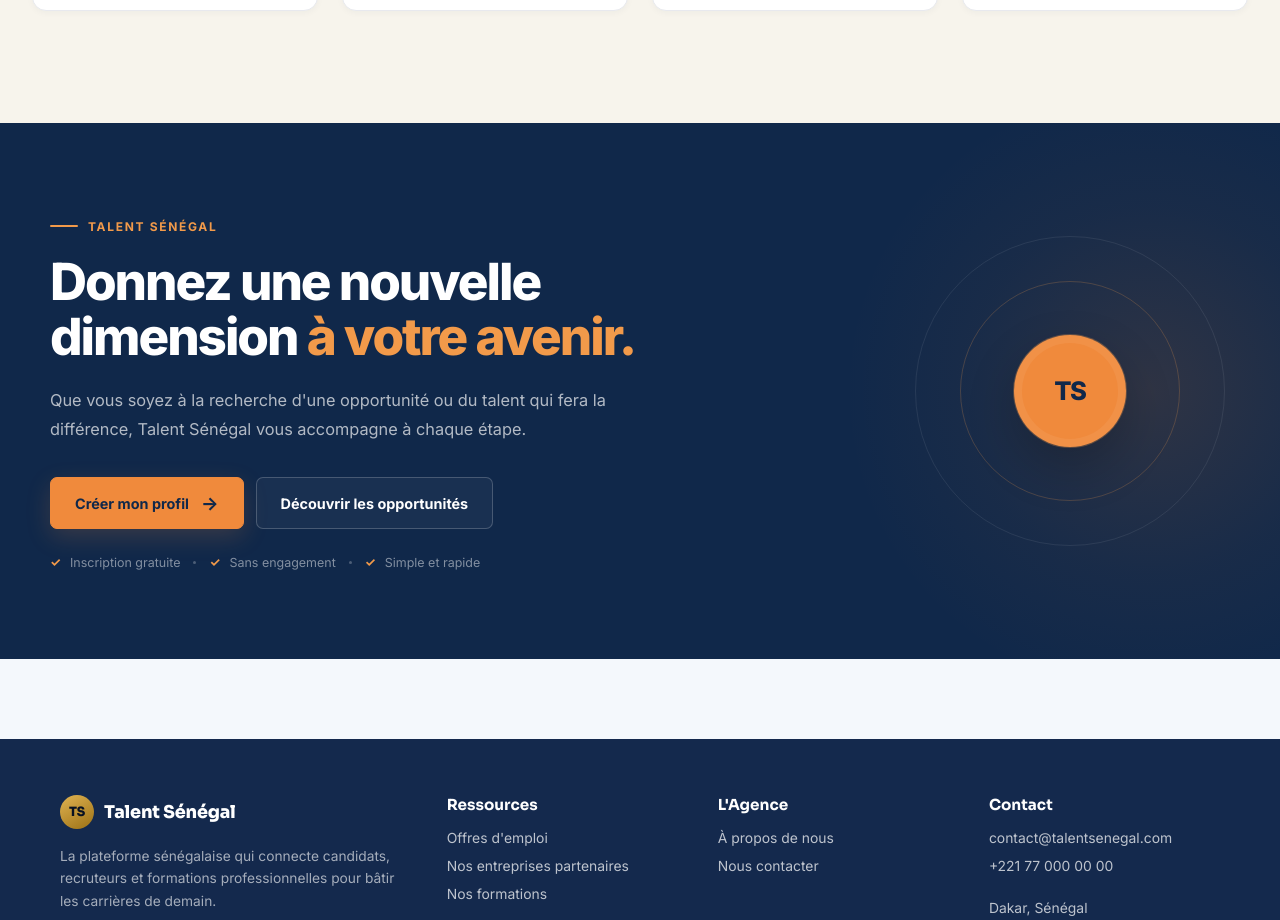
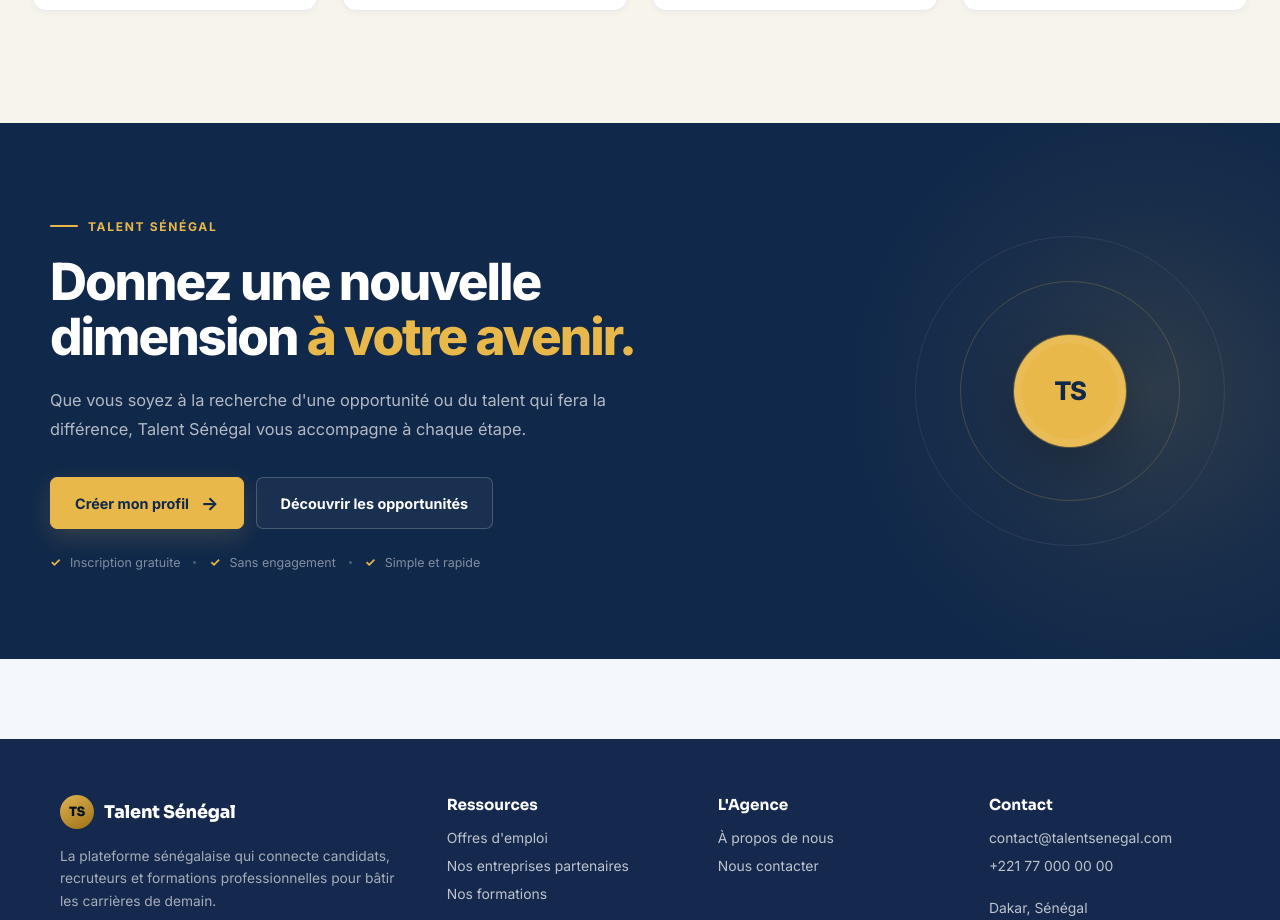
Before and after one commit to Christian190300/teranga-frontend, a React (Vite) app: page / in a window 1280 px wide. Shown: the part 1340-2260 px from the top of the page. Built offline with nearby package versions, Linux system fonts and the light colour scheme; no server answers.

Commit message:
home page

```diff
--- a/src/components/home/finalCta.css
+++ b/src/components/home/finalCta.css
@@ -31,22 +31,28 @@
     border-radius: 50%;
     background: radial-gradient(
             circle,
-            rgba(239, 126, 34, 0.14) 0%,
-            rgba(239, 126, 34, 0.04) 42%,
+            rgba(232, 184, 75, 0.14) 0%,
+            rgba(232, 184, 75, 0.04) 42%,
             transparent 70%
     );
     pointer-events: none;
     z-index: -1;
 }
 
+/* ------------------------------------------------------------------
+   CONTAINER
+------------------------------------------------------------------- */
+
 .final-cta__container {
     position: relative;
     max-width: 1180px;
     min-height: 360px;
     margin: 0 auto;
+
     display: flex;
     align-items: center;
     justify-content: space-between;
+
     gap: 80px;
 }
 
@@ -54,10 +60,15 @@
     max-width: 720px;
 }
 
+/* ------------------------------------------------------------------
+   EYEBROW
+------------------------------------------------------------------- */
+
 .final-cta__eyebrow {
     display: inline-flex;
     align-items: center;
     gap: 10px;
+
     margin-bottom: 20px;
 
     font-family: "Inter", -apple-system, BlinkMacSystemFont, sans-serif;
@@ -65,18 +76,25 @@
     font-weight: 700;
     letter-spacing: 0.14em;
     text-transform: uppercase;
-    color: #f29a4a;
+
+    color: #e8b84b;
 }
 
 .final-cta__eyebrow-line {
     width: 28px;
     height: 2px;
-    background: #f29a4a;
+
+    background: #e8b84b;
     border-radius: 999px;
 }
 
+/* ------------------------------------------------------------------
+   TITLE
+------------------------------------------------------------------- */
+
 .final-cta__title {
     max-width: 680px;
+
     margin: 0 0 22px;
 
     font-family: "Inter", -apple-system, BlinkMacSystemFont, sans-serif;
@@ -84,44 +102,61 @@
     font-weight: 800;
     line-height: 1.08;
     letter-spacing: -0.04em;
+
     color: #ffffff;
 }
 
 .final-cta__title span {
-    color: #f29a4a;
+    color: #e8b84b;
 }
+
+/* ------------------------------------------------------------------
+   TEXT
+------------------------------------------------------------------- */
 
 .final-cta__text {
     max-width: 610px;
+
     margin: 0 0 34px;
 
     font-family: "Inter", -apple-system, BlinkMacSystemFont, sans-serif;
     font-size: 1.02rem;
     line-height: 1.75;
+
     color: rgba(255, 255, 255, 0.68);
 }
+
+/* ------------------------------------------------------------------
+   ACTIONS
+------------------------------------------------------------------- */
 
 .final-cta__actions {
     display: flex;
     align-items: center;
+    flex-wrap: wrap;
+
     gap: 12px;
-    flex-wrap: wrap;
+
     margin-bottom: 26px;
 }
 
 .final-cta__btn {
     min-height: 52px;
+
     display: inline-flex;
     align-items: center;
     justify-content: center;
+
     gap: 12px;
 
     padding: 0 24px;
+
     border-radius: 7px;
 
     font-family: "Inter", -apple-system, BlinkMacSystemFont, sans-serif;
     font-size: 0.9rem;
     font-weight: 700;
+
     text-decoration: none;
     white-space: nowrap;
 
@@ -132,23 +167,34 @@
             box-shadow 0.2s ease;
 }
 
+/* ------------------------------------------------------------------
+   PRIMARY BUTTON
+------------------------------------------------------------------- */
+
 .final-cta__btn--primary {
-    background: #f08a3c;
+    background: #e8b84b;
     color: #10284a;
-    border: 1px solid #f08a3c;
-    box-shadow: 0 8px 24px rgba(240, 138, 60, 0.18);
+
+    border: 1px solid #e8b84b;
+
+    box-shadow:
+            0 8px 24px rgba(232, 184, 75, 0.18);
 }
 
 .final-cta__btn--primary:hover {
-    background: #f59d59;
-    border-color: #f59d59;
+    background: #f0c766;
+    border-color: #f0c766;
+
     transform: translateY(-2px);
-    box-shadow: 0 12px 28px rgba(240, 138, 60, 0.25);
+
+    box-shadow:
+            0 12px 28px rgba(232, 184, 75, 0.25);
 }
 
 .final-cta__btn-icon {
     font-size: 1.15rem;
     line-height: 1;
+
     transition: transform 0.2s ease;
 }
 
@@ -156,51 +202,71 @@
     transform: translateX(4px);
 }
 
+/* ------------------------------------------------------------------
+   SECONDARY BUTTON
+------------------------------------------------------------------- */
+
 .final-cta__btn--secondary {
     color: #ffffff;
+
     background: rgba(255, 255, 255, 0.04);
+
     border: 1px solid rgba(255, 255, 255, 0.2);
 }
 
 .final-cta__btn--secondary:hover {
     background: rgba(255, 255, 255, 0.09);
+
     border-color: rgba(255, 255, 255, 0.38);
+
     transform: translateY(-2px);
 }
+
+/* ------------------------------------------------------------------
+   TRUST / REASSURANCE
+------------------------------------------------------------------- */
 
 .final-cta__trust {
     display: flex;
     align-items: center;
     flex-wrap: wrap;
+
     gap: 9px;
 
     font-family: "Inter", -apple-system, BlinkMacSystemFont, sans-serif;
     font-size: 0.78rem;
+
     color: rgba(255, 255, 255, 0.48);
 }
 
 .final-cta__trust > span:not(.final-cta__separator) {
-    color: #f29a4a;
+    color: #e8b84b;
     font-weight: 700;
 }
 
 .final-cta__separator {
     width: 3px;
     height: 3px;
+
     border-radius: 50%;
+
     background: rgba(255, 255, 255, 0.25);
+
     margin: 0 4px;
 }
 
 /* ------------------------------------------------------------------
-   ÉLÉMENT VISUEL
+   VISUAL
 ------------------------------------------------------------------- */
 
 .final-cta__visual {
     position: relative;
+
     flex: 0 0 320px;
+
     width: 320px;
     height: 320px;
+
     display: flex;
     align-items: center;
     justify-content: center;
@@ -208,20 +274,29 @@
 
 .final-cta__circle {
     position: absolute;
+
     border-radius: 50%;
 }
+
+/* Outer circle */
 
 .final-cta__circle--outer {
     width: 310px;
     height: 310px;
+
     border: 1px solid rgba(255, 255, 255, 0.08);
 }
+
+/* Middle circle */
 
 .final-cta__circle--middle {
     width: 220px;
     height: 220px;
-    border: 1px solid rgba(242, 154, 74, 0.22);
+
+    border: 1px solid rgba(232, 184, 75, 0.22);
 }
+
+/* Inner circle */
 
 .final-cta__circle--inner {
     width: 112px;
@@ -231,24 +306,27 @@
     align-items: center;
     justify-content: center;
 
-    background: #f08a3c;
+    background: #e8b84b;
+
     border: 8px solid rgba(255, 255, 255, 0.06);
 
     box-shadow:
-            0 0 0 1px rgba(242, 154, 74, 0.3),
+            0 0 0 1px rgba(232, 184, 75, 0.3),
             0 20px 50px rgba(0, 0, 0, 0.2);
 }
 
 .final-cta__circle--inner span {
     font-family: "Inter", -apple-system, BlinkMacSystemFont, sans-serif;
+
     font-size: 1.6rem;
     font-weight: 900;
     letter-spacing: -0.05em;
+
     color: #10284a;
 }
 
 /* ------------------------------------------------------------------
-   RESPONSIVE
+   TABLET
 ------------------------------------------------------------------- */
 
 @media (max-width: 900px) {
@@ -263,6 +341,7 @@
 
     .final-cta__visual {
         flex: 0 0 220px;
+
         width: 220px;
         height: 220px;
     }
@@ -287,6 +366,10 @@
     }
 }
 
+/* ------------------------------------------------------------------
+   MOBILE
+------------------------------------------------------------------- */
+
 @media (max-width: 700px) {
     .final-cta {
         padding: 64px 20px;
@@ -298,6 +381,7 @@
 
     .final-cta__content {
         max-width: 100%;
+
         text-align: center;
     }
 
@@ -312,6 +396,7 @@
     .final-cta__text {
         margin-left: auto;
         margin-right: auto;
+
         font-size: 0.95rem;
     }
 
@@ -328,9 +413,14 @@
     }
 }
 
+/* ------------------------------------------------------------------
+   SMALL MOBILE
+------------------------------------------------------------------- */
+
 @media (max-width: 480px) {
     .final-cta__actions {
         flex-direction: column;
+
         width: 100%;
     }
 
@@ -340,6 +430,7 @@
 
     .final-cta__trust {
         gap: 7px;
+
         line-height: 1.8;
     }
 
```
